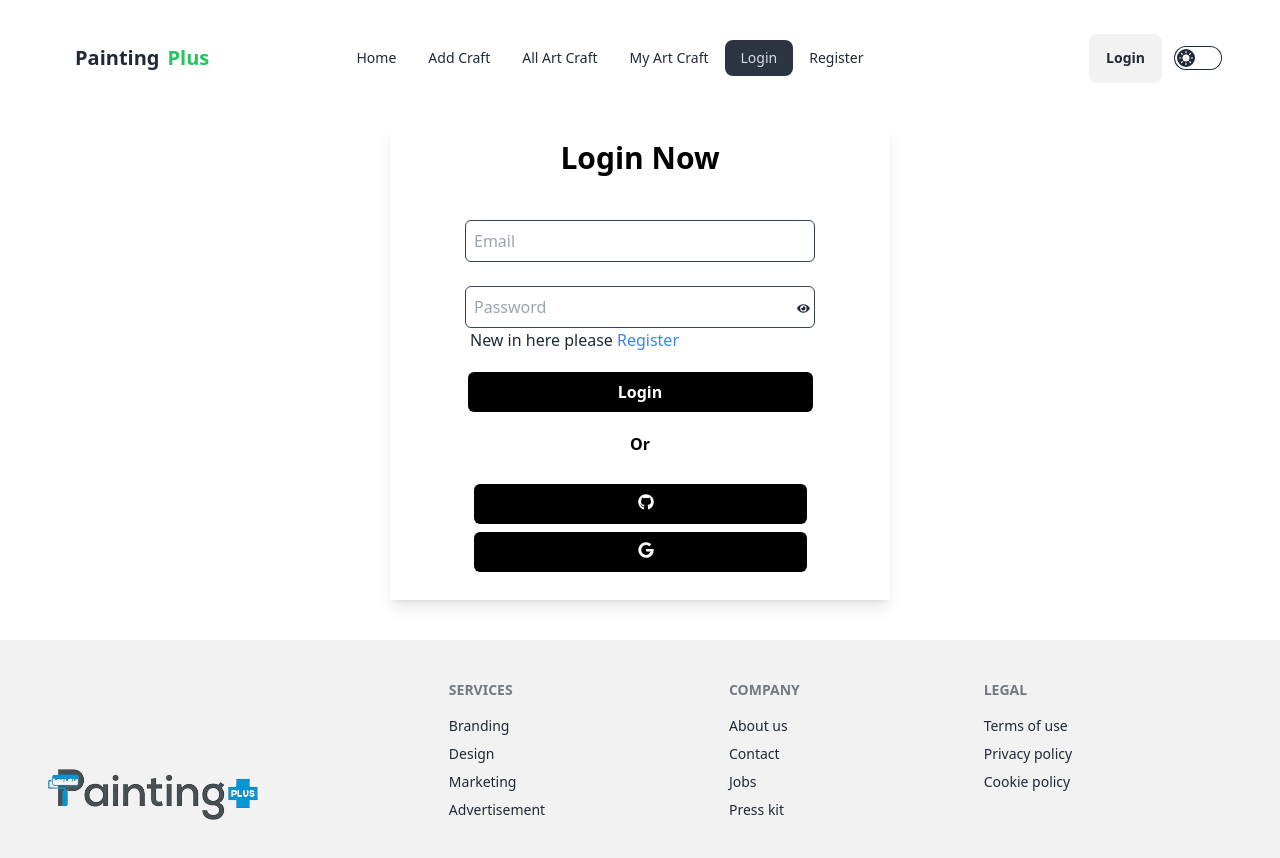
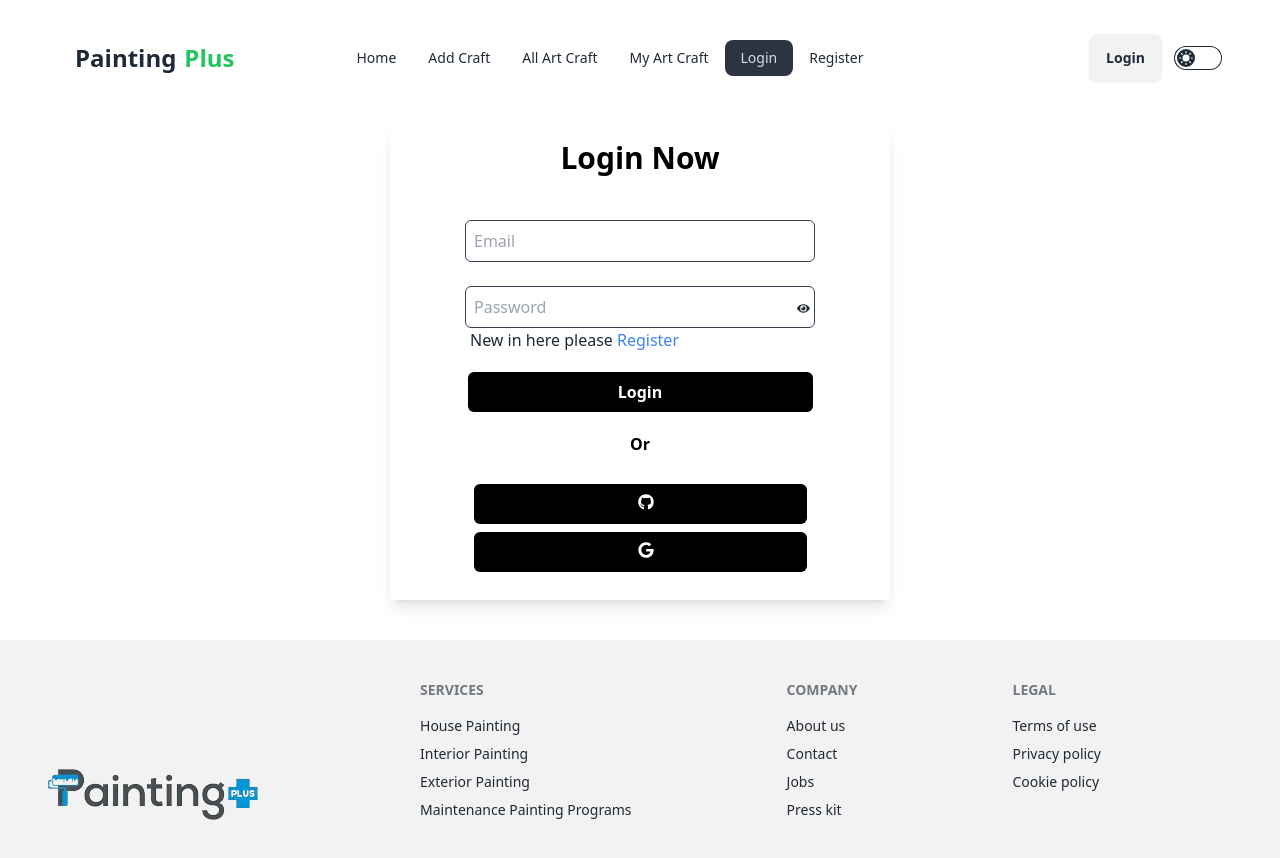
Before and after one commit to devmamunbd/a-ten-add-qraft, a React (Vite) app: page /login in a window 1280 px wide. Shown: the top 858 px of the page. Built offline with nearby package versions, Linux system fonts and the light colour scheme; no server answers.

Commit message:
readme file create

```diff
--- a/src/Component/Footer/Footer.jsx
+++ b/src/Component/Footer/Footer.jsx
@@ -8,10 +8,10 @@ const Footer = () => {
   </div>
   <nav>
     <h6 className="footer-title">Services</h6>
-    <a className="link link-hover">Branding</a>
-    <a className="link link-hover">Design</a>
-    <a className="link link-hover">Marketing</a>
-    <a className="link link-hover">Advertisement</a>
+    <a className="link link-hover">House Painting</a>
+    <a className="link link-hover">Interior Painting</a>
+    <a className="link link-hover">Exterior Painting</a>
+    <a className="link link-hover">Maintenance Painting Programs</a>
   </nav>
   <nav>
     <h6 className="footer-title">Company</h6>
--- a/src/Component/MyArtAndCraft/MyArt.jsx
+++ b/src/Component/MyArtAndCraft/MyArt.jsx
@@ -44,8 +44,8 @@ const MyArt = () => {
             text: "Your Craft Item has been deleted.",
             icon: "success"
           });
-            setControl(!control)
-         }
+          setControl(!control)
+        }
       })
     });
 
--- a/src/Component/Navbar/Navbar.jsx
+++ b/src/Component/Navbar/Navbar.jsx
@@ -51,7 +51,7 @@ const handleLogOut=()=> {
         {navlink}
       </ul>
     </div>
-    <a className="btn btn-ghost text-xl">Painting <span className="text-green-500">Plus</span></a>
+    <h1 className="btn btn-ghost text-2xl font-bold">Painting <span className="text-green-500">Plus</span></h1>
   </div>
   <div className="navbar-center hidden lg:flex">
     <ul className="menu menu-horizontal px-1">
```
Also changed, not shown: 1 other file (tests, documents, lock files or other folders).
